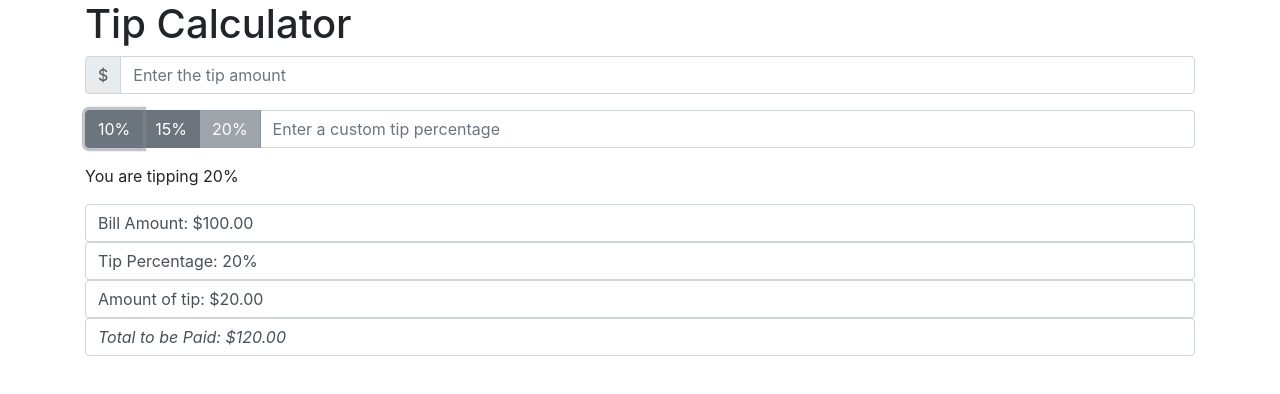
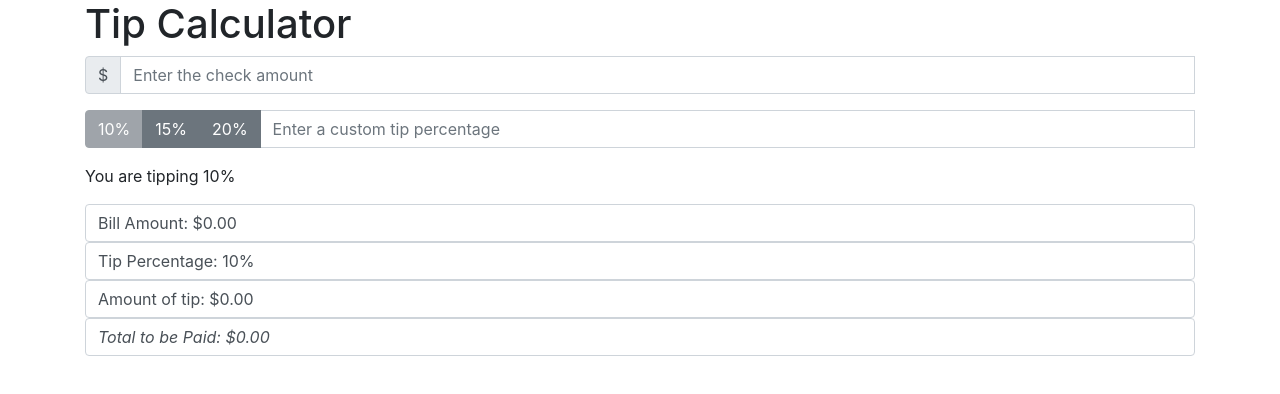
Before and after one commit to Kirtlander/few100-lab-mar19-tmk, a website built with webpack: page src/index.html in a window 1280 px wide. Both pictures are taken after a click on the button "10%". Built offline with nearby package versions, Linux system fonts and the light colour scheme.

Commit message:
app is working through optional iteration 2

```diff
--- a/src/format.ts
+++ b/src/format.ts
@@ -1,9 +1,12 @@
+
+const percentageFormat = new Intl.NumberFormat('en-US', { style: 'percent' });
+const currencyFormat = new Intl.NumberFormat('en-US', { style: 'currency', currency: 'USD', useGrouping: true });
 
 /** Formats a fractional amount as a percentage */
 export function percentage(value: number = 0): string {
-    return `${value}%`;
+    return percentageFormat.format(value / 100); // `${value}%`;
 }
 
 export function currency(value: number = 0): string {
-    return `$${value}`;
+    return currencyFormat.format(value); // `$${value}`;
 }
--- a/src/index.html
+++ b/src/index.html
@@ -20,16 +20,19 @@
         <div class="input-group mb-3">
             <div class="input-group-prepend">
                 <label class="input-group-text"
-                       for="tip-amount-input"
+                       for="check-amount-input"
                        class="sr-only">$</label>
 
             </div>
             <input type="number"
-                   id="tip-amount-input"
+                   id="check-amount-input"
                    class="form-control"
-                   placeholder="Enter the tip amount"
+                   placeholder="Enter the check amount"
                    required
                    autofocus>
+            <div class="invalid-feedback">
+                Please provide positive numeric amount
+            </div>
         </div>
 
         <div id="tip-percent-group"
@@ -43,8 +46,7 @@
                         class="btn btn-secondary">15%</button>
                 <button type="button"
                         data-tip-percent="20"
-                        class="btn btn-secondary"
-                        disabled>20%</button>
+                        class="btn btn-secondary">20%</button>
             </div>
             <input type="number"
                    id="tip-percentage-input"
@@ -52,16 +54,18 @@
                    class="form-control"
                    placeholder="Enter a custom tip percentage"
                    autofocus>
-
+            <div class="invalid-feedback">
+                Please provide positive numeric amount
+            </div>
         </div>
-        <p id="tip-message">You are tipping 20%</p>
+        <p id="tip-message">You are tipping <span id="tip-percentage-message-amount"></span></p>
 
     </form>
     <section id="results">
-        <div class="form-control">Bill Amount: <span id="bill-amount">$100.00</span></div>
-        <div class="form-control">Tip Percentage: <span id="tip-percentage">20%</span></div>
-        <div class="form-control">Amount of tip: <span id="tip-amount">$20.00</span></div>
-        <div class="form-control"><em>Total to be Paid: <span id="total-amount">$120.00</span></em></div>
+        <div class="form-control">Bill Amount: <span id="check-amount"></span></div>
+        <div class="form-control">Tip Percentage: <span id="tip-percentage"></span></div>
+        <div class="form-control">Amount of tip: <span id="tip-amount"></span></div>
+        <div class="form-control"><em>Total to be Paid: <span id="total-amount"></span></em></div>
     </section>
 </body>
 
--- a/src/tip.ts
+++ b/src/tip.ts
@@ -1,14 +1,17 @@
 import * as format from './format';
 
-const defaultTipPercent = 20;
-const defaultBillAmount = 0;
+const storage = localStorage;
 
+const fixedTipPercentOptions = [10, 15, 20];
+
+const checkAmountInput = document.getElementById("check-amount-input") as HTMLInputElement;
 const tipPercentGroup = document.getElementById("tip-percent-group");
-const fixedTipButtons = document.querySelectorAll("#tip-percent-group btn");
-const customTipInput = document.getElementById("tip-percentage-input");
+const fixedTipButtons = document.querySelectorAll("#tip-percent-group .btn");
+const customTipInput = document.getElementById("tip-percentage-input") as HTMLInputElement;
 
-const billAmountOutput = document.getElementById("bill-amount");
+const checkAmountOutput = document.getElementById("check-amount");
 const tipPercentageOutput = document.getElementById("tip-percentage");
+const tipPercentageMessageAmountOutput = document.getElementById("tip-percentage-message-amount");
 const tipAmountOutput = document.getElementById("tip-amount");
 const totalAmountOutput = document.getElementById("total-amount");
 
@@ -18,51 +21,102 @@ let tip: Tip;
 class Tip {
 
     get isValid(): boolean {
+        return this.checkAmountIsValid && this.tipPercentIsValid;
+    }
+
+    get checkAmountIsValid(): boolean {
+        return this.checkAmount >= 0;
+    }
+
+    get tipPercentIsValid(): boolean {
         return this.tipPercent >= 0;
     }
 
     get tipAmount(): number {
         return this.isValid
-            ? this.tipAmount * this.tipPercent / 100
+            ? this.checkAmount * this.tipPercent / 100
             : 0;
     }
 
     get totalAmount(): number {
         return this.isValid
-            ? this.tipAmount + this.billAmount
+            ? this.tipAmount + this.checkAmount
             : 0;
     }
 
-    constructor(public tipPercent: number = 20, public billAmount: number = 0) {
+    constructor(public tipPercent: number = 20, public checkAmount: number = 0) {
     }
 }
 
-function wireUpEvents() {
+function checkAmountChanged(e: any) {
+    const el = e.currentTarget as HTMLInputElement;
+    tip.checkAmount = +el.value || 0;
+    storage.setItem("checkAmount", tip.checkAmount.toString());
+    updateUi();
+}
 
-    customTipInput.addEventListener("change", e => {
-        const el = e.currentTarget as HTMLInputElement;
-        el.dataset["tip-percent"] = el.value || "0";
-    });
+function fixedTipButtonClicked(e: any) {
+    const el = e.currentTarget;
+    tip.tipPercent = +el.dataset["tipPercent"];
+    el.value = tip.tipPercent;
+    customTipInput.value = "";
+    storage.setItem("tipPercent", tip.tipPercent.toString());
+    updateButtonStatus();
+    updateUi();
+}
 
-    tipPercentGroup.addEventListener("input", e => {
-        const el = e.currentTarget as HTMLElement;
+function customTipPercentChanged(e: any) {
+    const el = e.srcElement as HTMLInputElement;
+    el.dataset["tipPercent"] = el.value || "0";
+    tip.tipPercent = +el.dataset["tipPercent"];
+    storage.setItem("tipPercent", tip.tipPercent.toString());
+    updateButtonStatus();
+    updateUi();
+}
 
-        tip.tipPercent = +el.dataset["tip-percent"];
+function updateButtonStatus() {
 
     fixedTipButtons.forEach(b => {
         const button = b as HTMLElement;
-            if (button.dataset["tip-percent"] === tip.tipPercent.toString()) {
+        if (button.dataset["tipPercent"] === tip.tipPercent.toString()) {
+            button.setAttribute("disabled", void 0);
+        } else {
             button.removeAttribute("disabled");
-            } else {
-                button.setAttribute("disabled", void 0);
         }
-        })
     });
+}
 
+function wireUpEvents() {
+    fixedTipButtons.forEach(btn => {
+        btn.addEventListener('click', fixedTipButtonClicked);
+    });
+    customTipInput.addEventListener("input", customTipPercentChanged);
+    checkAmountInput.addEventListener("input", checkAmountChanged);
 }
 
 function updateUi() {
-
+    if (tip.checkAmountIsValid) {
+        checkAmountInput.classList.remove("is-invalid");
+    } else {
+        checkAmountInput.classList.add("is-invalid");
+    }
+    if (tip.tipPercentIsValid) {
+        customTipInput.classList.remove("is-invalid");
+    } else {
+        customTipInput.classList.add("is-invalid");
+    }
+    if (!checkAmountInput.value && tip.checkAmount) {
+        checkAmountInput.value = tip.checkAmount.toString();
+    }
+    if (!customTipInput.value && tip.tipPercent && fixedTipPercentOptions.indexOf(tip.tipPercent) == -1) {
+        customTipInput.value = tip.tipPercent.toString();
+    }
+    const isValid = tip.checkAmountIsValid && tip.tipPercentIsValid;
+    checkAmountOutput.innerText = isValid ? format.currency(tip.checkAmount) : "";
+    tipPercentageOutput.innerText = isValid ? format.percentage(tip.tipPercent) : "";
+    tipPercentageMessageAmountOutput.innerText = isValid ? format.percentage(tip.tipPercent) : "";
+    tipAmountOutput.innerText = isValid ? format.currency(tip.tipAmount) : "";
+    totalAmountOutput.innerText = isValid ? format.currency(tip.totalAmount) : "";
 }
 
 /**
@@ -70,9 +124,13 @@ function updateUi() {
  */
 export function init() {
 
-    tip = new Tip(defaultTipPercent, defaultBillAmount);
+    const tipPercent = +localStorage.getItem("tipPercent");
+    const checkAmount = +localStorage.getItem("checkAmount");
+    tip = new Tip(tipPercent, checkAmount);
 
     wireUpEvents();
+    updateUi();
+    updateButtonStatus();
 
     console.log("tip module initialized")
 }
```
Lines whose indentation alone changed are shown as unchanged.
